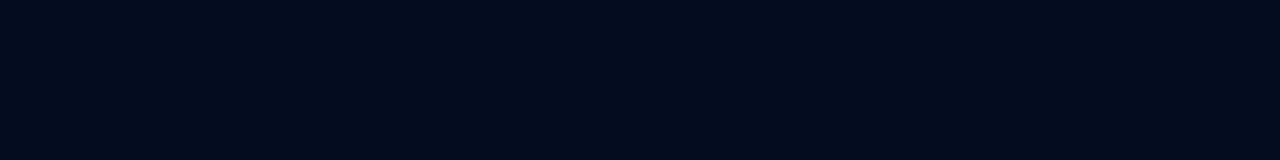
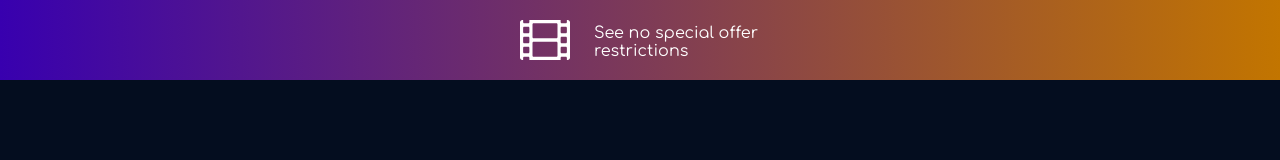
Before and after one commit to domikqwerty/Vue-Cinemas, a plain HTML site: page index.html in a window 1280 px wide. Drawn offline with Linux system fonts and the light colour scheme.

Commit message:
ads finished

```diff
--- a/css/style.css
+++ b/css/style.css
@@ -65,3 +65,21 @@ body {
     background: var(--btnBgHover);
     color: var(--white);
 }
+
+.ads {
+    display: flex;
+    justify-content: center;
+    align-items: flex-end;
+    column-gap: 24px;
+    padding: 20px;
+    background: linear-gradient(90.09deg, #3800AF 0%, #BF7204 97.52%, #C27500 100%, #C27500 100%);
+}
+
+.ads span {
+    font-weight: 400;
+    font-size: 16px;
+    line-height: 18px;
+    color: var(--white);
+    max-width: 166px;
+    width: 100%;
+}
--- a/index.html
+++ b/index.html
@@ -9,6 +9,13 @@
     <link rel="stylesheet" href="css/media.css">
 </head>
 <body>
-
+    <header class="header">
+        <a href="#" class="ads">
+            <img src="img/icons/ads.svg" alt="">
+            <span>See no special offer restrictions</span>
+        </a>
+        <nav class="header__nav"></nav>
+        <div class="header__banner"></div>
+    </header>
 </body>
 </html>
```
